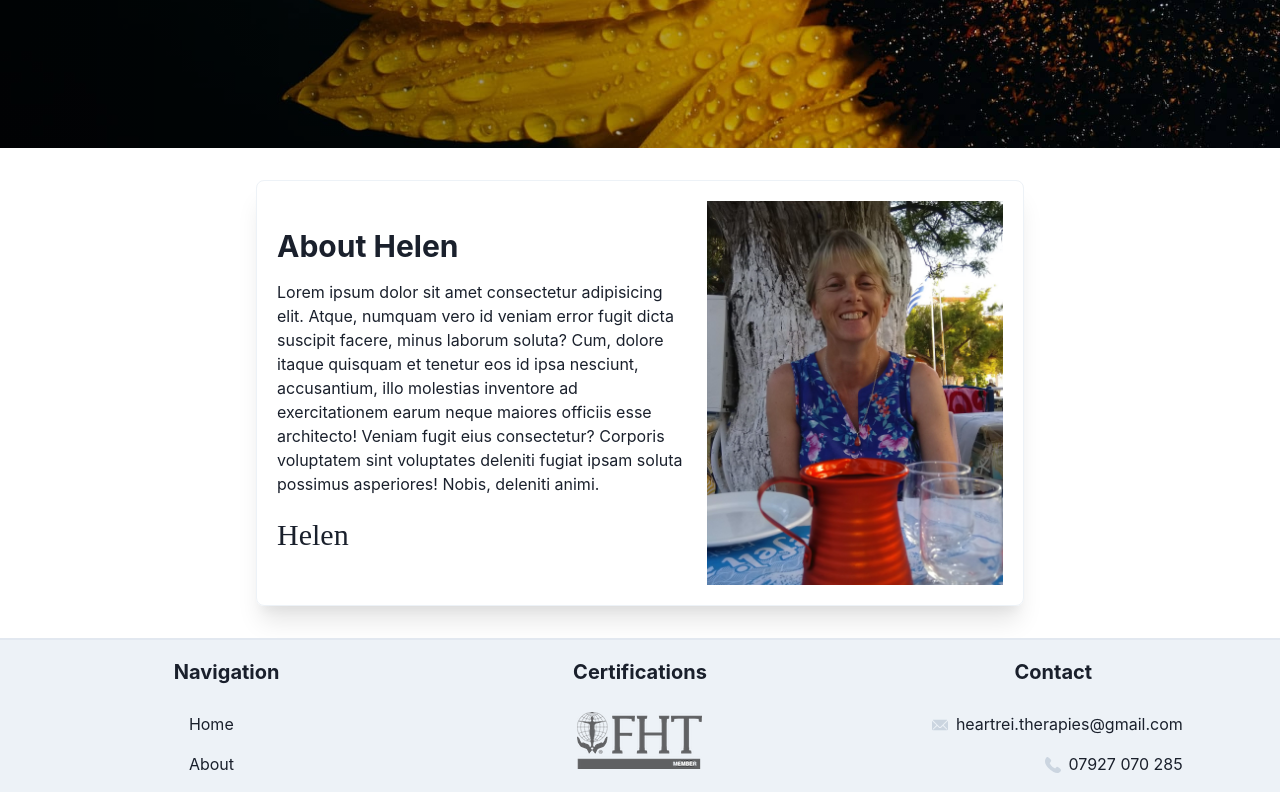
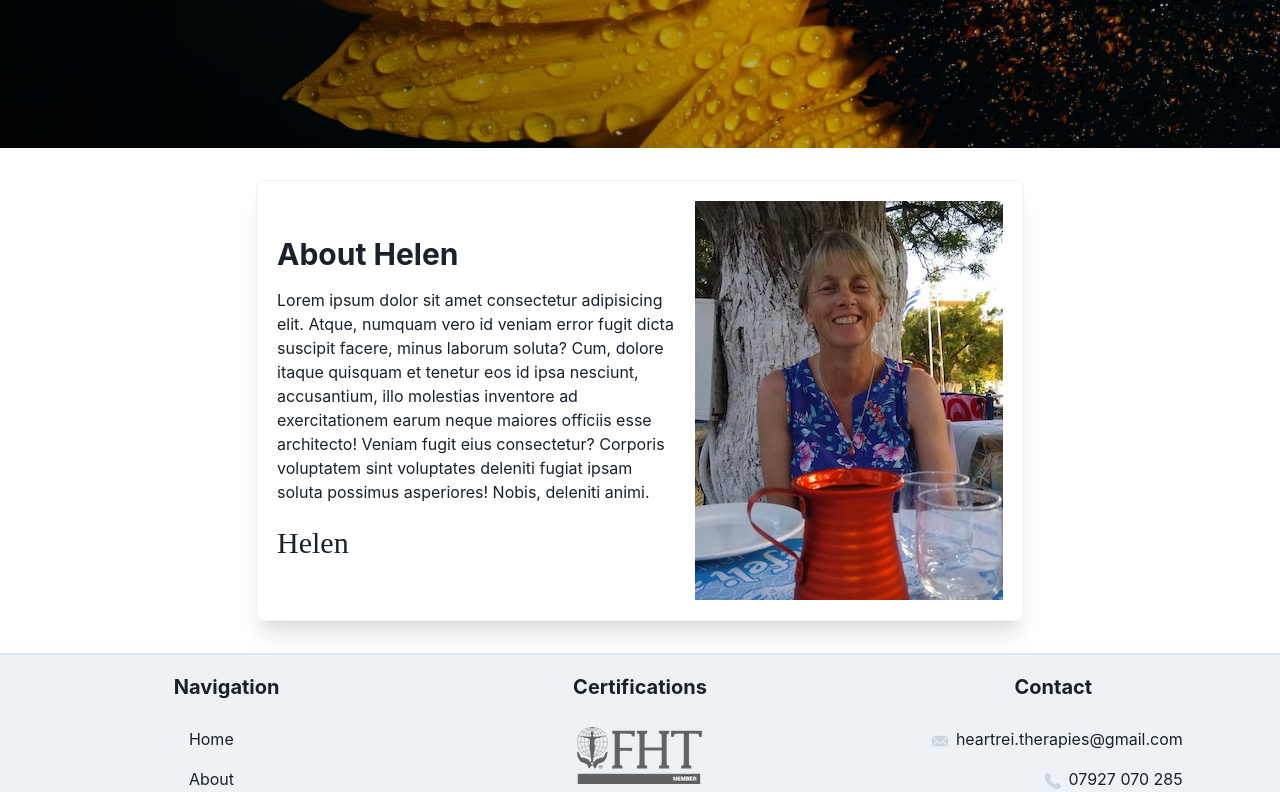
Before and after one commit to NickBlomberg/heartrei-v2, a Next.js app: page / in a window 1280 px wide. Shown: the part 586-1378 px from the top of the page. Built offline with nearby package versions, Linux system fonts and the light colour scheme; a web font is replaced by a local one.

Commit message:
Optimize profile photo

```diff
--- a/components/ProfileCard.jsx
+++ b/components/ProfileCard.jsx
@@ -1,5 +1,4 @@
-import Image from 'next/image'
-import { Box, Center, Flex, Heading, Text } from '@chakra-ui/react'
+import { Box, Center, Flex, Heading, Text, Image } from '@chakra-ui/react'
 
 import profilePhoto from '../public/images/profile-photo.jpg'
 
@@ -34,7 +33,12 @@ export default function ProfileCard() {
             Helen
           </Text>
         </Box>
-        <Image src={profilePhoto} alt="A potrait of Helen" placeholder="blur" />
+        <Image
+          src="/images/profile-photo.jpg"
+          alt="A potrait of Helen"
+          htmlWidth="308px"
+          htmlHeight="399px"
+        />
       </Flex>
     </Center>
   )
```
Also changed, not shown: public/images/profile-photo.jpg.
